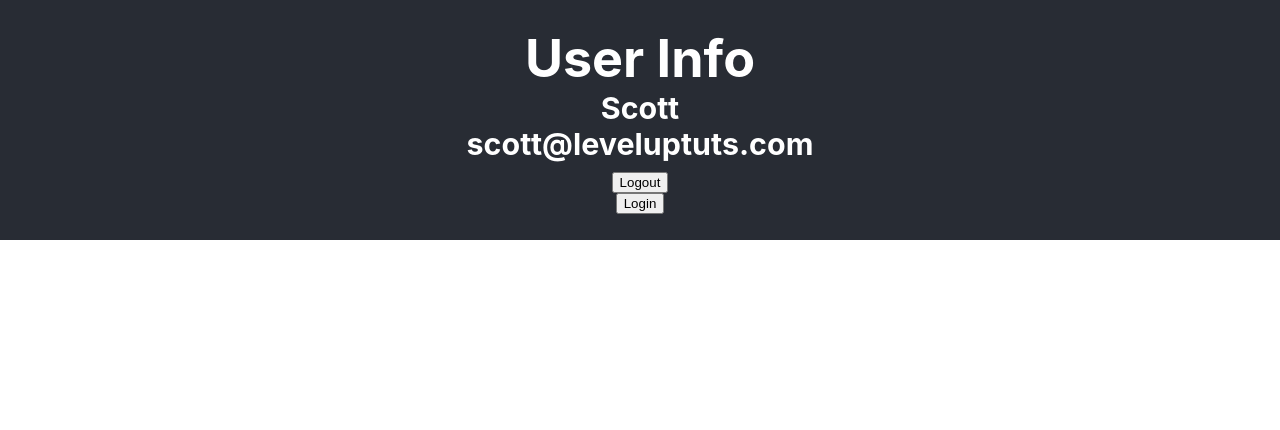
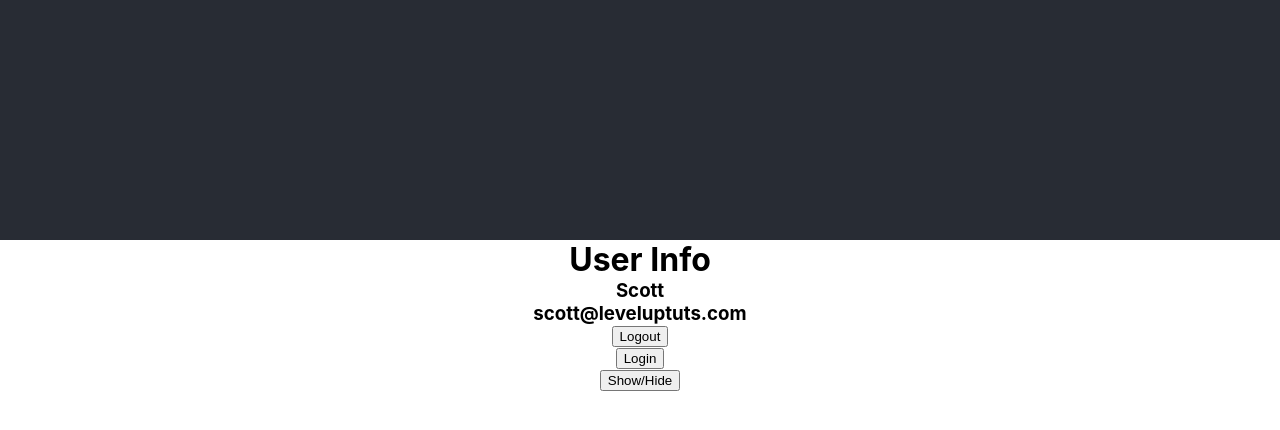
Before and after one commit to gerhynes/level-2-react, a React (Create React App) app: page / in a window 1280 px wide. Shown: the top 430 px of the page. Built offline with nearby package versions, Linux system fonts and the light colour scheme.

Commit message:
Add transition with react-spring

```diff
--- a/package.json
+++ b/package.json
@@ -9,6 +9,7 @@
     "react": "^16.12.0",
     "react-dom": "^16.12.0",
     "react-scripts": "3.3.1",
+    "react-spring": "^8.0.27",
     "styled-components": "^5.0.0"
   },
   "scripts": {
--- a/src/App.js
+++ b/src/App.js
@@ -1,58 +1,54 @@
-import React, { createContext, Component } from "react";
+import React from "react";
+import { Transition } from "react-spring/renderprops";
 import { Toggle } from "utilities";
-import { Modal } from "elements";
+import { Modal, Card } from "elements";
 import User from "./User";
-import { UserContext } from "./UserContext";
+import UserProvider from "./UserProvider";
 import "./App.css";
-
-class UserProvider extends Component {
-  state = {
-    id: "123",
-    name: "Scott",
-    email: "scott@leveluptuts.com"
-  };
-
-  logout = () =>
-    this.setState({
-      id: null,
-      name: "",
-      email: ""
-    });
-
-  render() {
-    return (
-      <UserContext.Provider
-        value={{
-          user: this.state,
-          logout: this.logout
-        }}
-      >
-        {this.props.children}
-      </UserContext.Provider>
-    );
-  }
-}
 
 function App() {
   return (
     <UserProvider>
       <div className="App">
-        <header className="App-header">
-          <User />
+        <header className="App-header"></header>
+        <User />
+        <Toggle>
+          {({ on, toggle }) => (
+            <>
+              <button onClick={toggle}>Login</button>
+              <Modal on={on} toggle={toggle}>
+                <h1>Hi from inside the Modal</h1>
+              </Modal>
+            </>
+          )}
+        </Toggle>
+        <section>
           <Toggle>
             {({ on, toggle }) => (
               <>
-                <button onClick={toggle}>Login</button>
-                <Modal on={on} toggle={toggle}>
-                  <h1>Hi from inside the Modal</h1>
-                </Modal>
+                <button onClick={toggle}>Show/Hide</button>
+                <Transition
+                  items={on}
+                  unique
+                  from={{ opacity: 0 }}
+                  enter={{ opacity: 1 }}
+                  leave={{ opacity: 0 }}
+                >
+                  {on => on && Heading}
+                </Transition>
               </>
             )}
           </Toggle>
-        </header>
+        </section>
       </div>
     </UserProvider>
   );
 }
 
+const Heading = styles => (
+  <Card style={{ ...styles }}>
+    <h1>Show Me</h1>
+  </Card>
+);
+
 export default App;
--- /dev/null
+++ b/src/UserProvider.js
@@ -0,0 +1,30 @@
+import React, { Component } from "react";
+import { UserContext } from "./UserContext";
+
+export default class UserProvider extends Component {
+  state = {
+    id: "123",
+    name: "Scott",
+    email: "scott@leveluptuts.com"
+  };
+
+  logout = () =>
+    this.setState({
+      id: null,
+      name: "",
+      email: ""
+    });
+
+  render() {
+    return (
+      <UserContext.Provider
+        value={{
+          user: this.state,
+          logout: this.logout
+        }}
+      >
+        {this.props.children}
+      </UserContext.Provider>
+    );
+  }
+}
```
Also changed, not shown: 1 other file (tests, documents, lock files or other folders).
